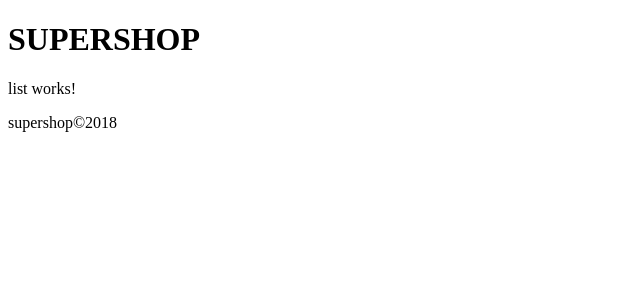
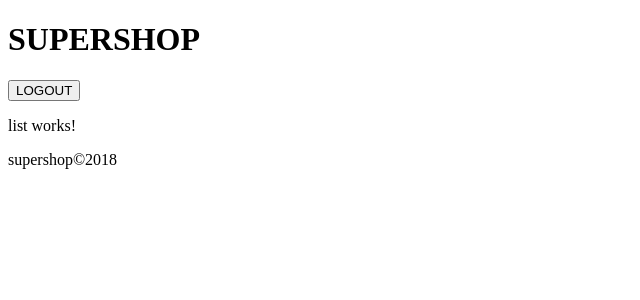
Before and after one commit to acontim/Ng2Demo, an Angular app: page /login in a window 1280 px wide. Both pictures are taken after a click on the button "LOGIN". Shown: the top 300 px of the page, without its empty margins (0-640 px from the left). Built offline with nearby package versions, Linux system fonts and the light colour scheme.

Commit message:
Add button to logout

```diff
--- a/src/app/shared/header/header.component.html
+++ b/src/app/shared/header/header.component.html
@@ -2,4 +2,5 @@
   <h1>
    {{ header | uppercase }}
   </h1>
+  <button [hidden]="!isLogged()" (click)="logout()">LOGOUT</button>
 </header>
--- a/src/app/shared/header/header.component.ts
+++ b/src/app/shared/header/header.component.ts
@@ -1,4 +1,5 @@
 import {Component, Input} from '@angular/core';
+import {AuthService} from '../services/auth.service';
 
 @Component({
   selector: 'app-header',
@@ -7,4 +8,14 @@ import {Component, Input} from '@angular/core';
 })
 export class HeaderComponent {
   @Input() header: string;
+
+  constructor(private _authService: AuthService) { }
+
+  logout() {
+    this._authService.logout();
+  }
+
+  isLogged() {
+    return this._authService.isLogged();
+  }
 }
```
